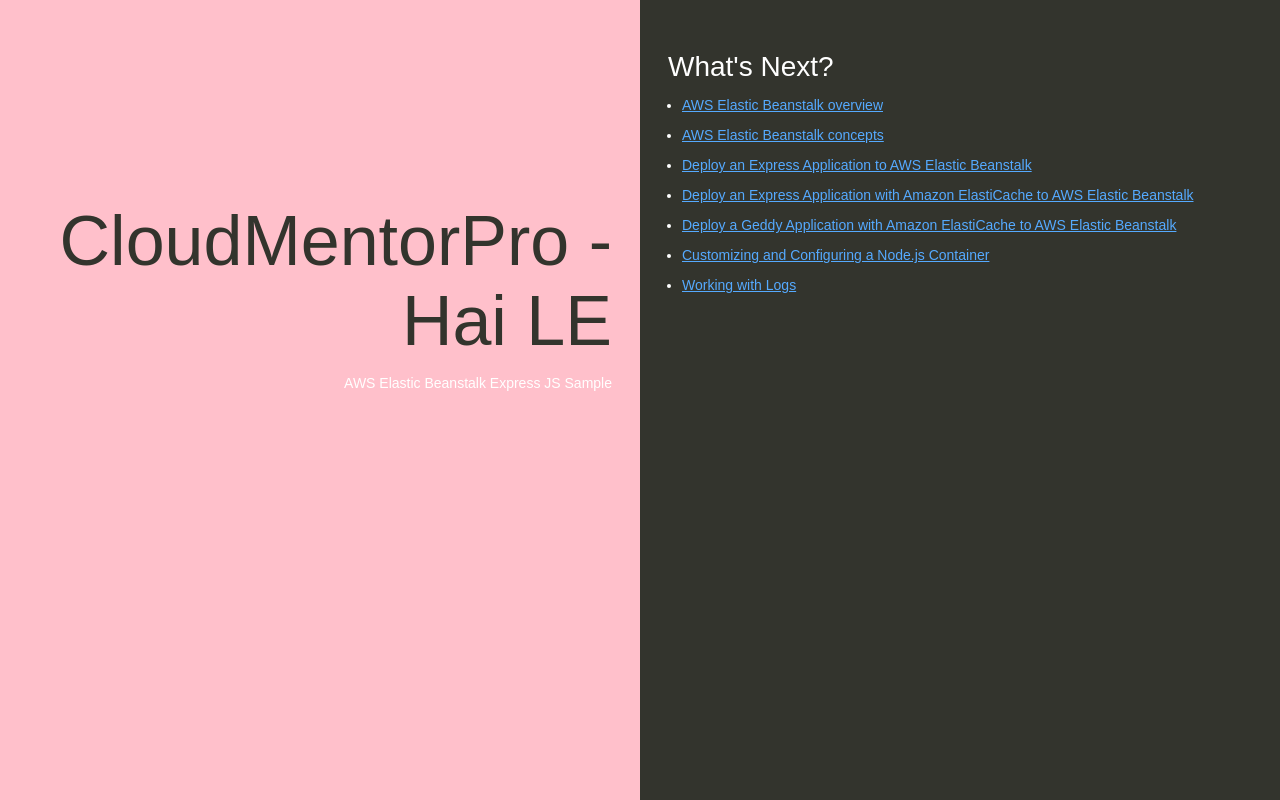
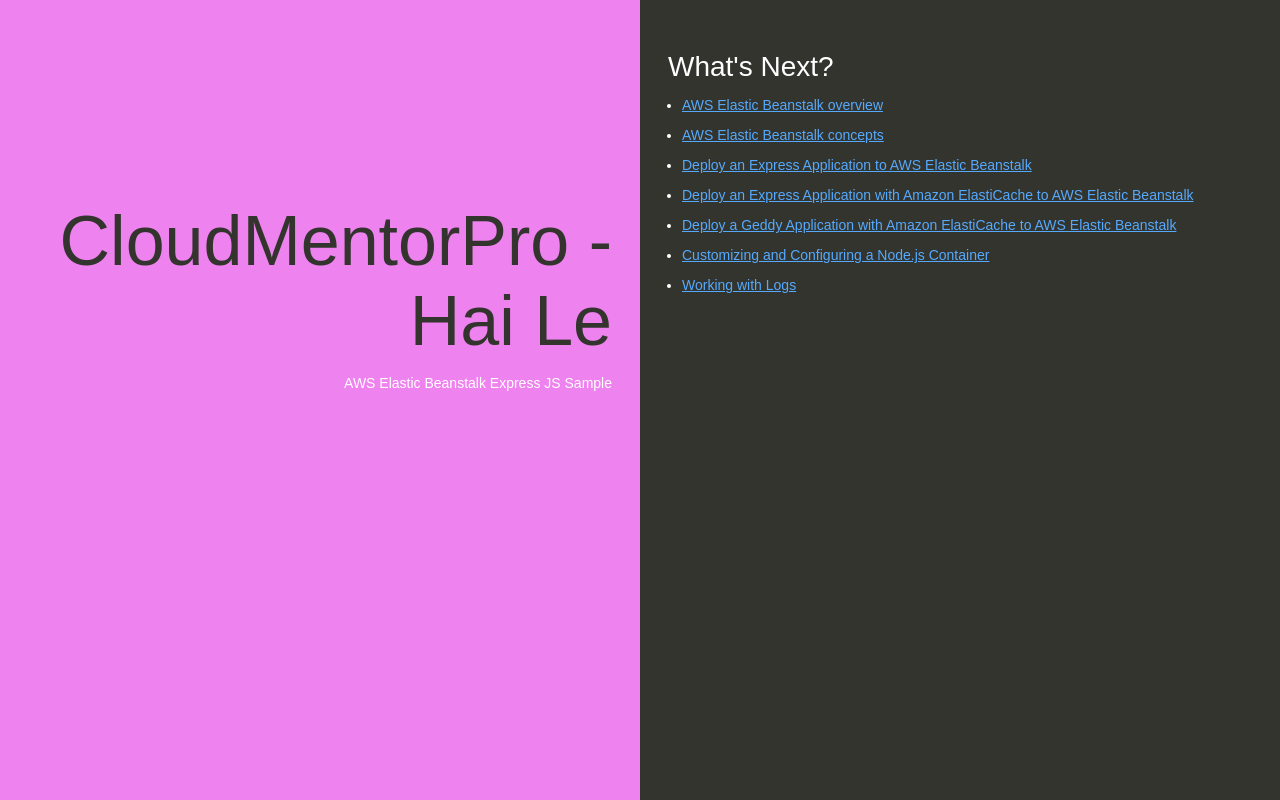
Before and after one commit to thanhhai45/dva-repo-express-js-sample-app, a website: page index.html in a window 1280 px wide. Drawn offline with Linux system fonts and the light colour scheme.

Commit message:
Update code

```diff
--- a/index.html
+++ b/index.html
@@ -35,7 +35,7 @@
 
         text-align: right;
         padding-top: 11em;
-        background-color: pink;
+        background-color: violet;
 
       }
       .textColumn p {
@@ -74,7 +74,7 @@
   </head>
   <body>
     <div class="textColumn">
-      <h1>CloudMentorPro - Hai LE</h1>
+      <h1>CloudMentorPro - Hai Le</h1>
       <p>AWS Elastic Beanstalk Express JS Sample</p>
     </div>
     <div class="linksColumn">
```
